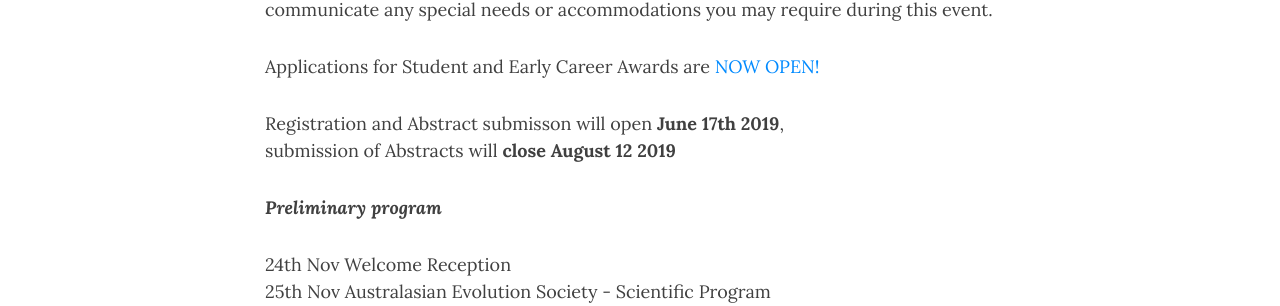
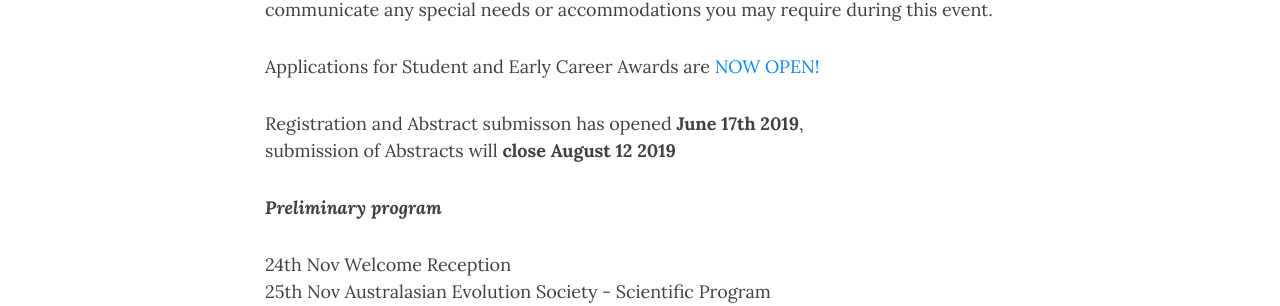
Before and after one commit to ausevo/ausevo.github.io, a Jekyll site: the page built from conference.md, in a window 1280 px wide and 900 px high, scrolled down 797 px. Shown: the part 148-454 px from the top of the window. Built offline with Jekyll 4.4.1, drawn with Linux system fonts in a browser that asks for light colours; nearby versions of some CDN libraries.

Commit message:
Update conference.md

```diff
--- a/conference.md
+++ b/conference.md
@@ -19,7 +19,7 @@
 
 Applications for Student and Early Career Awards are [NOW OPEN!](http://ausevo.com/prizes/)
 
-Registration and Abstract submisson will open **June 17th 2019**,
+Registration and Abstract submisson has opened **June 17th 2019**,
 submission of Abstracts will **close August 12 2019**
 
 
```
